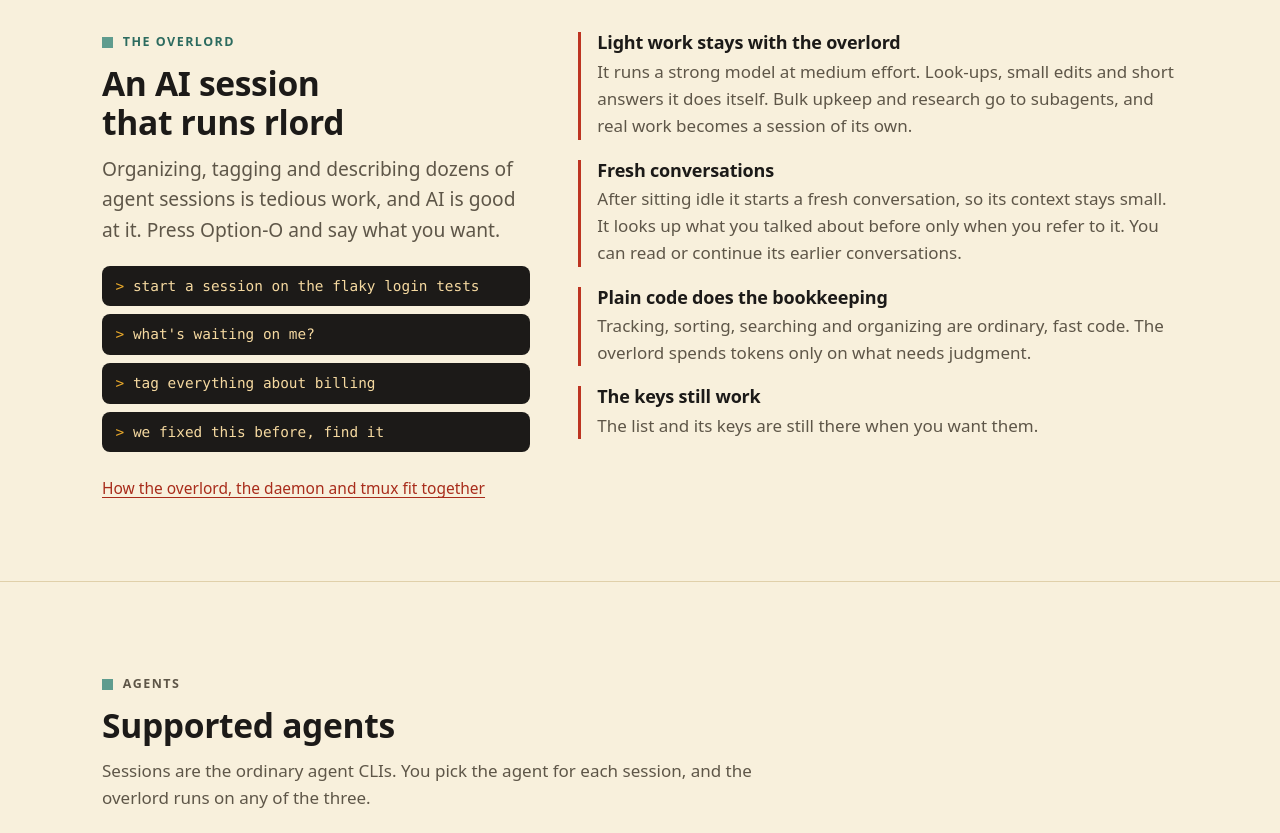
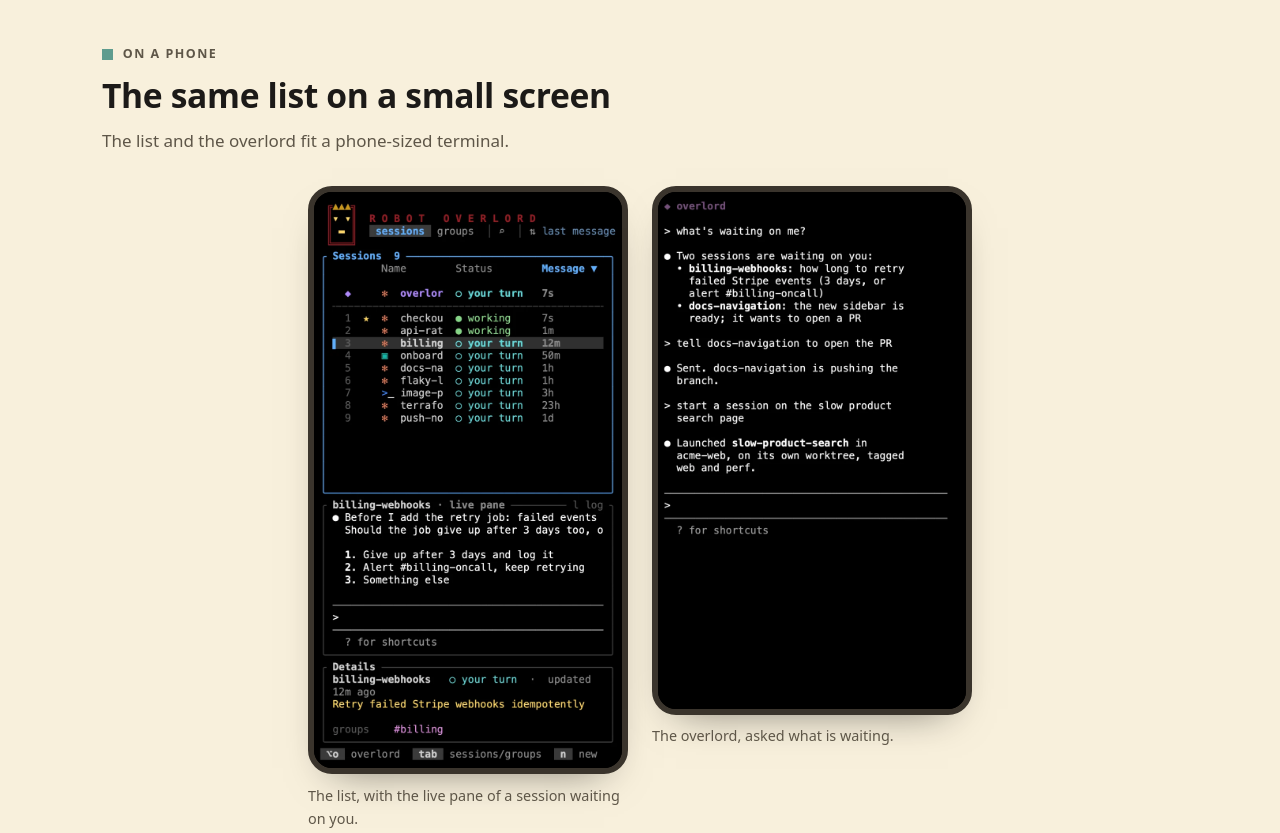
Before and after one commit to robot-lord/website, an Astro site: page / in a window 1280 px wide. Shown: the part 3780-4613 px from the top of the page. Built offline with nearby package versions, Linux system fonts and the light colour scheme; Astro itself is replaced by a stand-in of ours.

Commit message:
Phone screenshots section, made by rlord's cargo xtask screenshots
Co-Authored-By: Claude Opus 5.5 <noreply@anthropic.com>
Claude-Session: https://claude.ai/code/session_01FbNBpvn9vQnbzPcQogYHjn

```diff
--- a/package.json
+++ b/package.json
@@ -14,5 +14,8 @@
   "dependencies": {
     "@fontsource-variable/archivo": "5.3.0",
     "astro": "7.4.11"
+  },
+  "devDependencies": {
+    "playwright": "1.64.1"
   }
 }
--- a/src/pages/index.astro
+++ b/src/pages/index.astro
@@ -150,6 +150,28 @@ const agents = [
     </div>
   </section>
 
+  <section id="phone" aria-label="On a phone">
+    <div class="wrap">
+      <div class="section-head">
+        <p class="eyebrow">On a phone</p>
+        <h2>The same list on a small screen</h2>
+        <p>The list and the overlord fit a phone-sized terminal.</p>
+      </div>
+      <div class="phones">
+        <figure class="shot phone">
+          <img src="/img/phone-list.webp" width="780" height="1459" loading="lazy" decoding="async"
+            alt="The session list on a phone: each session's status, and the live pane of one that is waiting on you." />
+          <figcaption>The list, with the live pane of a session waiting on you.</figcaption>
+        </figure>
+        <figure class="shot phone">
+          <img src="/img/phone-overlord.webp" width="780" height="1308" loading="lazy" decoding="async"
+            alt="The overlord on a phone: it lists what is waiting, passes a message on and starts a new session." />
+          <figcaption>The overlord, asked what is waiting.</figcaption>
+        </figure>
+      </div>
+    </div>
+  </section>
+
   <section id="overlord">
     <div class="wrap split">
       <div>
--- a/src/styles/global.css
+++ b/src/styles/global.css
@@ -511,6 +511,24 @@ pre.block .c {
   color: var(--muted);
 }
 
+/* Phone screenshots */
+
+.phones {
+  display: flex;
+  flex-wrap: wrap;
+  justify-content: center;
+  gap: 1.5rem;
+}
+
+.shot.phone {
+  width: min(100%, 20rem);
+}
+
+.shot.phone img {
+  border-radius: 1.5rem;
+  border-width: 6px;
+}
+
 /* Feature grid */
 
 .grid {
```
Also changed, not shown: README.md, public/img/phone-list.webp (added), public/img/phone-overlord.webp (added), 1 other file.
